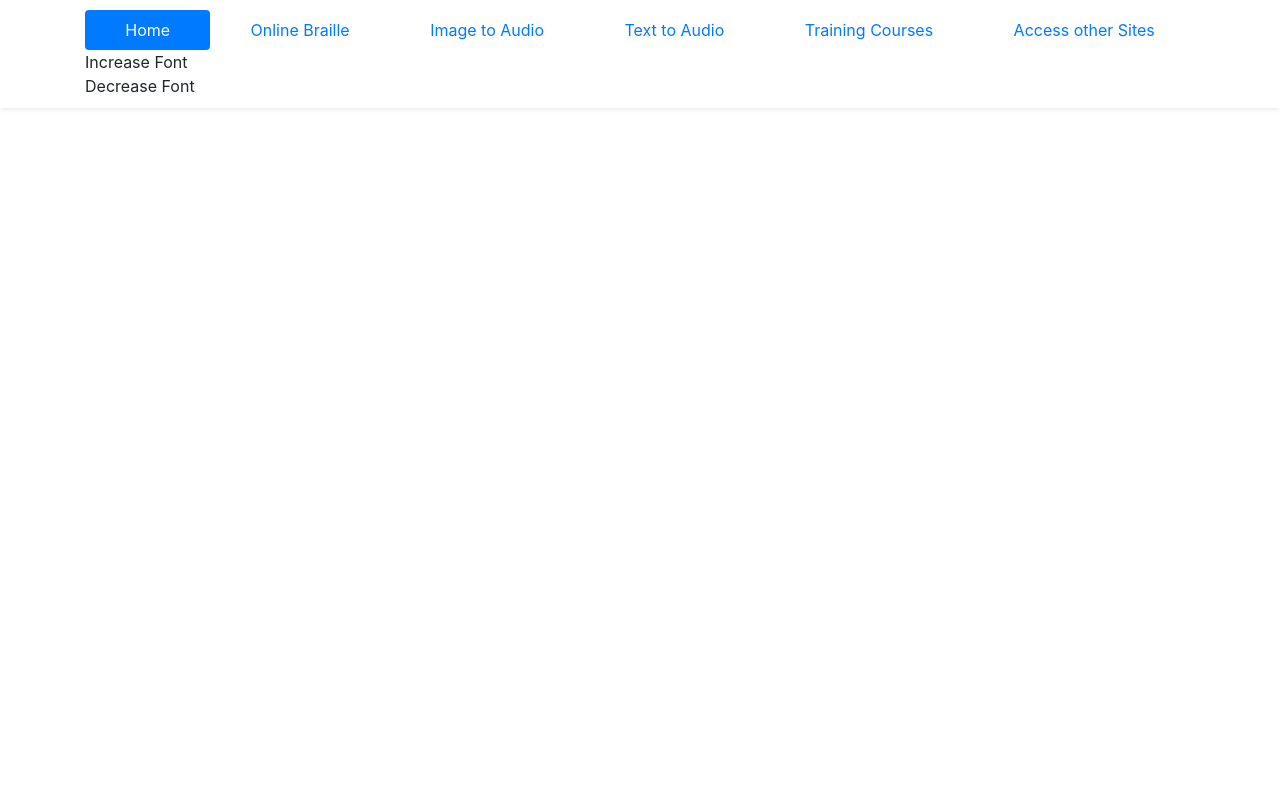
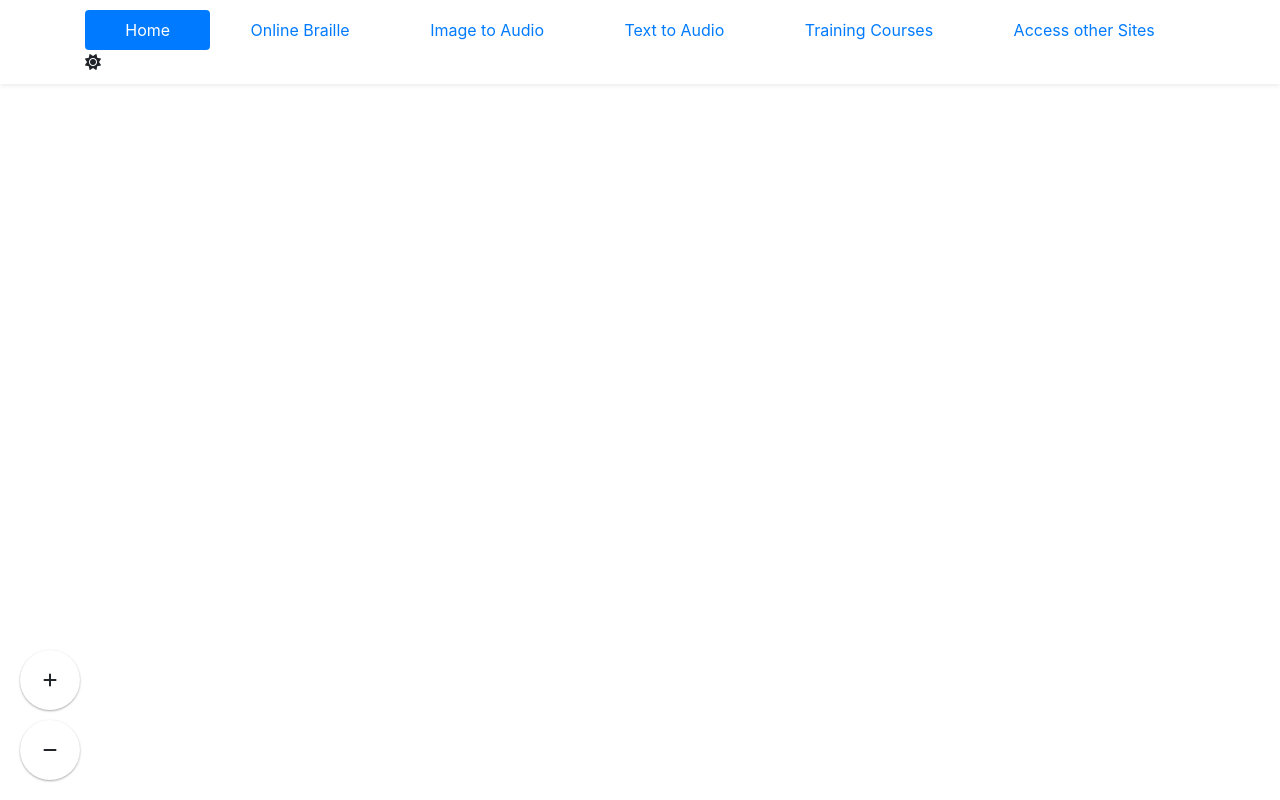
Before and after one commit to cmdinglasan/ibm-project_lighthouse, a PHP site: page /header.php in a window 1280 px wide. Run offline with PHP 8.4, Linux system fonts and the light colour scheme; some libraries are stand-ins or nearby versions.

Commit message:
no message

```diff
--- a/convert.php
+++ b/convert.php
@@ -9,7 +9,8 @@
 		</div>
 		<div class="col-md-6">
 			<h1>Text</h1><br/>
-			<textarea class="border text-fill" style="height: 350px; width: 100%; resize: none;" ></textarea>
+			<textarea class="border text-fill convertedTxt" style="height: 350px; width: 100%; resize: none;"></textarea>
+			<button class="btn btn-primary speak-btn">Speak</button>
 		</div>
 	</div>
 	<div class="row">
@@ -20,6 +21,9 @@
 			<button class="btn btn-primary secImg">
 				<img src="sample-files/convo-1-text-13.png" width="60">
 			</button>
+			<div id="instructions">Instructions</div>
+			<select id="voicelist">
+      		</select>
 		</div>
 	</div>
 </div>
--- a/css/style.css
+++ b/css/style.css
@@ -21,3 +21,9 @@ body { margin: 0; }
 .braille-btns .braille-btn.btn-four { top: 26px; left: 30px; }
 .braille-btns .braille-btn.btn-five { top: 53px; left: 0px; }
 .braille-btns .braille-btn.btn-six { top: 53px; left: 30px; }
+
+/* Zoom Buttons */
+#incFont, #decFont { position: fixed; height: 60px; width: 60px; line-height: 60px; box-shadow: 0 1px 3px rgba(0,0,0,0.12), 0 1px 2px rgba(0,0,0,0.24); transition: all 0.3s cubic-bezier(.25,.8,.25,1); border-radius: 200px; background: #fff; text-align: center; cursor: pointer; }
+#incFont:hover, #decFont:hover { box-shadow: 0 3px 6px rgba(0,0,0,0.16), 0 3px 6px rgba(0,0,0,0.23); background: #007bff; color: #fff; }
+#incFont { bottom: 90px; left: 20px; }
+#decFont { bottom: 20px; left: 20px; }
--- a/header.php
+++ b/header.php
@@ -7,16 +7,23 @@
 	<link rel="stylesheet" href="css/bootstrap.min.css">
 	<script src="js/jquery-3.4.1.min.js"></script>
 	<script src="js/bootstrap.min.js"></script>
+
 	<!-- Mousebind -->
 	<script src="https://cdnjs.cloudflare.com/ajax/libs/mousetrap/1.4.6/mousetrap.min.js"></script>
 	<script type="text/javascript" src="js/jquery.hotkeys.js"></script>
 
 	<script src="js/genscripts.js"></script>
+	<script src="js/speech_recog.js"></script>
 
 	<!-- General -->
 	<link rel="stylesheet" href="css/style.css"/>
 	<link rel="stylesheet" href="fonts/font.css"/>
 	<meta name="viewport" content="width=device-width, initial-scale=1">
+
+	<!-- Icons -->
+	<script src="https://kit.fontawesome.com/614c79ec05.js" crossorigin="anonymous"></script>
+
+
 </head>
 <body>
 
@@ -55,8 +62,15 @@
 						</a>
 					</li>
 				</ul>
-				<div id="incFont">Increase Font</div>
-				<div id="decFont">Decrease Font</div>
+				<div id="incFont">
+					<i class="fas fa-plus"></i>
+				</div>
+				<div id="decFont">
+					<i class="fas fa-minus"></i>
+				</div>
+				<div id="screenCon" class="active">
+					<i class="fas fa-sun"></i>
+				</div>
 			</nav>
 		</div>
 	</div>
--- /dev/null
+++ b/js/speech_recog.js
@@ -0,0 +1,31 @@
+/* Speech Recognition
+by http://creative-punch.net/2014/10/intro-html5-speech-synthesis-api/ */
+
+$(function(){
+  speechSynthesis.onvoiceschanged = function() {
+    var $voicelist = $('#voicelist');
+
+    speechSynthesis.getVoices().forEach(function(voice, index) {
+      console.log(index, voice.name, voice.default ? '(default)' :'');
+      var $option = $('<option>')
+      .val(index)
+      .html(voice.name + (voice.default ? ' (default)' :''));
+
+      $voicelist.append($option);
+    });
+  }
+
+  $('.speak-btn').click(function(){
+    var text = $('.convertedTxt').val();
+    var msg = new SpeechSynthesisUtterance();
+    var voices = window.speechSynthesis.getVoices();
+    msg.voice = voices[$('#voicelist').val()];
+    msg.text = text;
+
+    msg.onend = function(e) {
+      console.log('Finished in ' + event.elapsedTime + ' seconds.');
+    };
+
+    speechSynthesis.speak(msg);
+  })
+});
```
Also changed, not shown: js/genscripts.js (line endings or trailing spaces).
